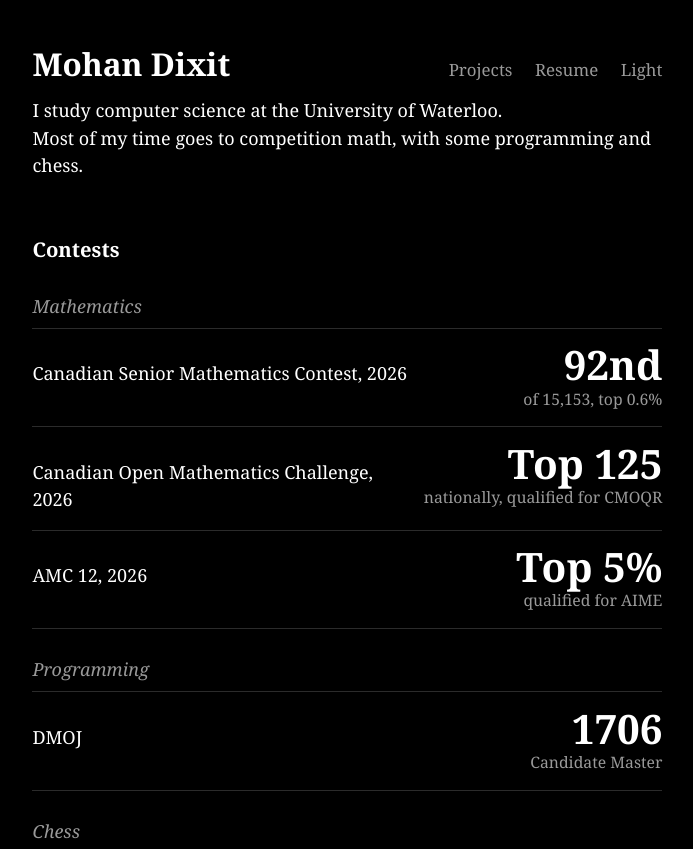
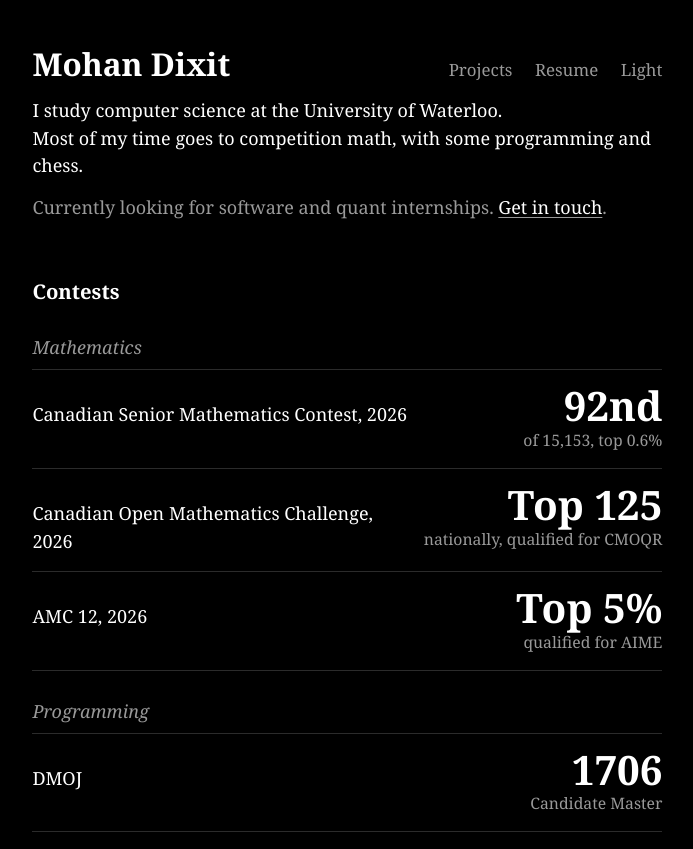
Before and after one commit to CosmicVeil/Mohan-PersonalWebsite, a plain HTML site: page index.html in a window 1280 px wide. Shown: the top 849 px of the page, without its empty margins (97-790 px from the left). Drawn offline with Linux system fonts and the light colour scheme; a web font is replaced by a local one.

Commit message:
Add internship line under the intro
Co-Authored-By: Claude Opus 5.5 <noreply@anthropic.com>

```diff
--- a/index.html
+++ b/index.html
@@ -27,6 +27,7 @@
 
 <p class="intro reveal" style="--i:1">I study computer science at the University of Waterloo. <br>
 Most of my time goes to competition math, with some programming and chess.</p>
+<p class="seeking reveal" style="--i:1">Currently looking for software and quant internships. <a href="mailto:mohan.dixit2008@gmail.com">Get in touch</a>.</p>
 
 <main>
   <section class="reveal" style="--i:2" aria-labelledby="contests">
--- a/styles.css
+++ b/styles.css
@@ -86,6 +86,8 @@ h1 {
 .page-title { margin-top: 3rem; font-size: 2rem; }
 
 .intro { margin: 0.75rem 0 0; }
+.seeking { margin: 0.75rem 0 0; color: var(--muted); }
+.seeking a { color: var(--fg); }
 .lede { margin: 0.75rem 0 0; font-size: 1.1875rem; }
 
 section { margin-top: 3rem; }
```
